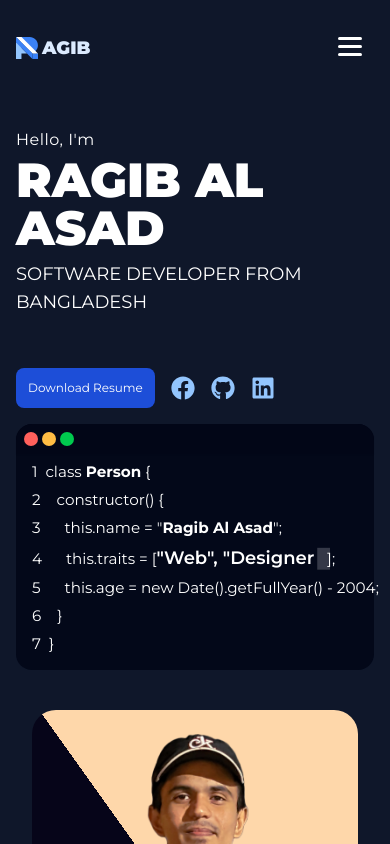
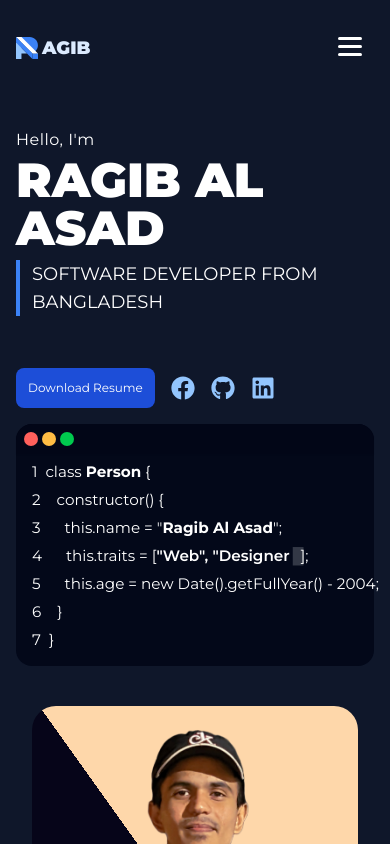
Before and after one commit to ragibalasad/ragib-portfolio, a Next.js app: page / in a window 390 px wide. Shown: the top 844 px of the page. Built offline with nearby package versions, Linux system fonts and the light colour scheme.

Commit message:
minor adjustments

```diff
--- a/components/Header/Header.jsx
+++ b/components/Header/Header.jsx
@@ -51,10 +51,8 @@ const Header = () => {
           >
             <div className="info">
               <p className="hi mb-1 text-base ">Hello, I&apos;m</p>
-              <p className="heading text-5xl font-black uppercase">
-                Ragib Al Asad
-              </p>
-              <p className="text-lg my-2 uppercase">
+              <p className="text-5xl font-black uppercase">Ragib Al Asad</p>
+              <p className="text-lg my-2 uppercase border-l-4 border-l-blue-500 px-3 h-max">
                 <span>Software developer from bangladesh</span>
               </p>
             </div>
--- a/src/app/app.css
+++ b/src/app/app.css
@@ -136,16 +136,6 @@ textarea {
   font-weight: 400;
 }
 
-.sub-heading {
-  text-transform: lowercase;
-  letter-spacing: 0.5px;
-  padding: 0.13rem 0.75rem;
-  margin-bottom: 1rem;
-  font-weight: 400;
-  border-left-width: 3px;
-  @apply border-l-sky-500;
-}
-
 .social-links a {
   transition: 0.3s ease-in-out;
 }
--- a/src/app/globals.css
+++ b/src/app/globals.css
@@ -95,9 +95,6 @@
   }
   .terminal-body {
     @apply my-1 mb-2 px-4 pb-1;
-  }
-  .terminal-body span {
-    @apply text-lg;
   }
 }
 
@@ -207,8 +204,4 @@
   .showcase-img img {
     width: 524px;
   }
-  .terminal {
-    scale: 1.1;
-    @apply mb-10 ml-0;
-  }
 }
```
